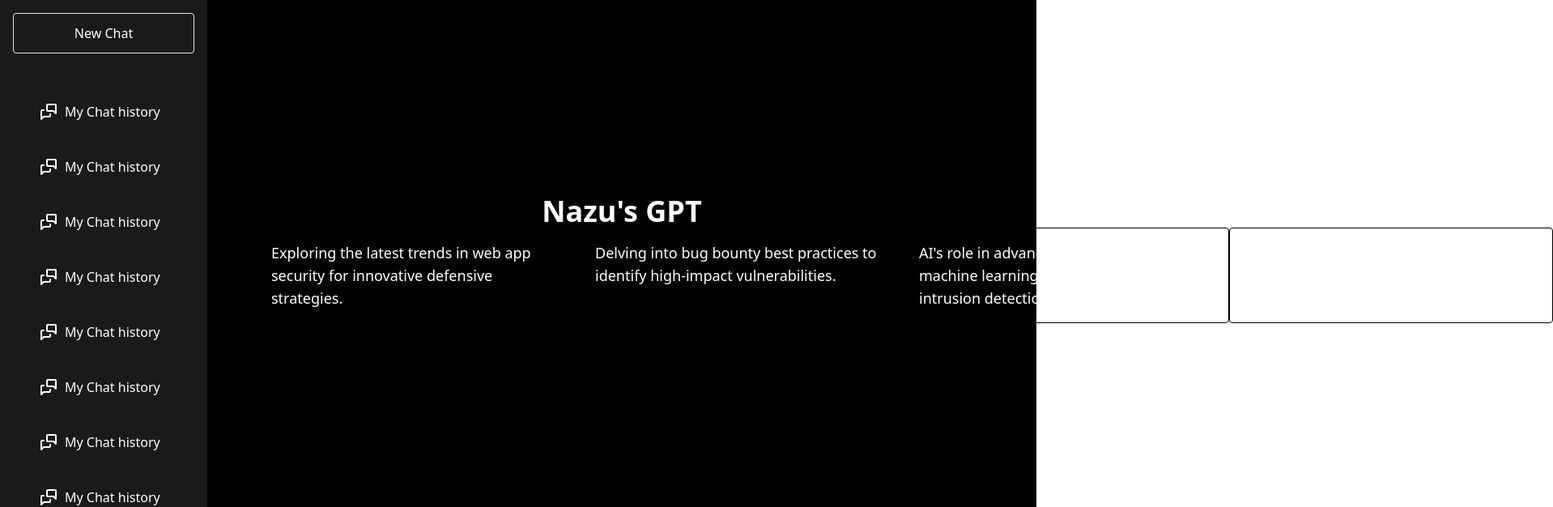
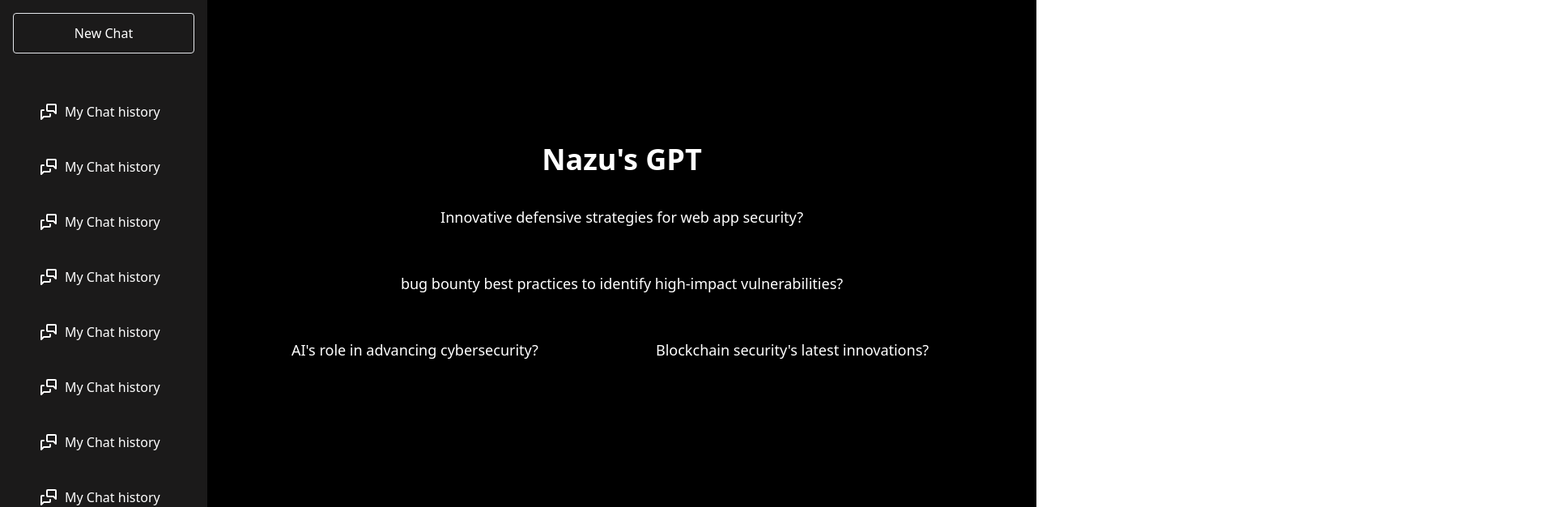
Before and after one commit to mrnazu/chatGPT, a React (Create React App) app in the folder front-end/: page / in a window 1280 px wide. Shown: the top 626 px of the page at 81% size, 1918 px wide, since content can reach past the window. Built offline with nearby package versions, Linux system fonts and the light colour scheme; the HTML template or start-up script is replaced by a standard one.

Commit message:
home page into

```diff
--- a/front-end/src/chat/index.js
+++ b/front-end/src/chat/index.js
@@ -2,10 +2,10 @@ import React from "react";
 
 const Chat = () => {
   const sample = [
-  "Exploring the latest trends in web app security for innovative defensive strategies.",
-  "Delving into bug bounty best practices to identify high-impact vulnerabilities.",
-  "AI's role in advancing cybersecurity: machine learning, threat modeling, and intrusion detection.",
-  "Blockchain security's latest innovations: decentralized apps, smart contracts, and emerging safeguards."
+  "Innovative defensive strategies for web app security?",
+  "bug bounty best practices to identify high-impact vulnerabilities?",
+  "AI's role in advancing cybersecurity?",
+  "Blockchain security's latest innovations?"
 ];
   return (
     <div className="h-screen w-screen flex bg-[black]">
@@ -58,20 +58,23 @@ const Chat = () => {
       <div className="w-[80%]">
       <div className="h-[80%] flex flex-col justify-center items-center text-white">
       <div className="text-4xl font-bold">Nazu's GPT</div>
-      <div className="flex flex-warp justify-around max-w-[900px]">
-      {
-        sample.map((item,index) => {
-          return (
-            <div className="text-lg font-light p-4 border border-black rounded min-w-[400px]">{item}</div>
-            )
-        })
-      }
-      </div>
+ <div className="flex flex-wrap justify-around max-w-[900px]">
+  {
+    sample.map((item, index) => {
+      return (
+        <div className="text-lg font-light p-4 border border-black rounded min-w-[400px] hover:bg-slate-900 mt-5" key={index}>
+          {item}
+        </div>
+      );
+    })
+  }
+</div>
+
       </div>
       <div className="h-[20%]">
 
       <div className="flex flex-col items-center text-black justify-center h-full w-full">
-      <input tpye="text" className="w-[60px] rounded p-4" placeholder='Ask anything text-black'/>
+      <input type="text" className="max-w-screen-lg rounded p-4" placeholder='Ask anything text-black'/>
       <small className="text-white mt-2">AI will not replace humans, but humans with AI will replace humans without AI :)</small>
       </div>
 
```
